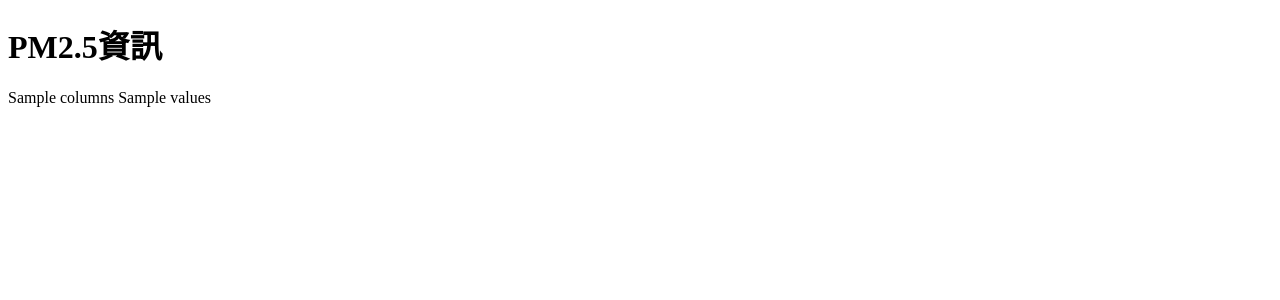
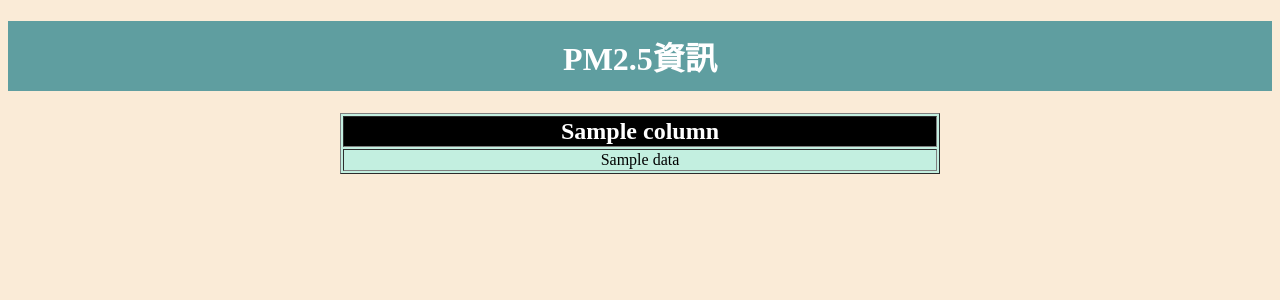
Before and after one commit to christyfeifei/flaskdemo, a Flask app: template templates/pm25.html in a window 1280 px wide. Shown: the top 300 px of the page. Run offline with Flask 3, Linux system fonts and the light colour scheme; the template is opened without the code that fills it: most values are stand-ins (such as "Sample title", 1, 10 or a date in 2020).

Commit message:
輸出pm2.5表格

```diff
--- a/pm25.py
+++ b/pm25.py
@@ -8,9 +8,9 @@ def get_pm25():
         url = 'https://data.epa.gov.tw/api/v2/aqx_p_02?api_key=e8dd42e6-9b8b-43f8-991e-b3dee723a52d&limit=1000&sort=datacreationdate%20desc&format=JSON'
         resp = requests.get(url)
         datas = resp.json()['records']
-        # 組合標題
+        # 組合標題 <一維>
         columns = list(datas[0].keys())
-        # 組合內容
+        # 組合內容 <二維>
         values = []
         for data in datas:
             values.append(list(data.values()))
--- /dev/null
+++ b/static/style.css
@@ -0,0 +1,33 @@
+body {
+        text-align:center;
+        background-color: antiquewhite;
+    }
+
+li {
+        width: 200px;
+        padding: 12px;
+        margin: 6px;
+        border-radius: 6px;
+        color: chocolate;
+        display: inline-block;
+        list-style-type: none;
+        background-color: gold;
+    }
+
+.banner{
+        background-color: cadetblue;
+        padding: 12px;
+        color:white;
+    }
+
+table {
+    background-color: rgb(195, 239, 224);
+    width: 600px;
+    margin:0 auto;
+}
+
+th{
+    font-size: 24px;
+    background-color: black;
+    color: white;
+}
--- a/templates/pm25.html
+++ b/templates/pm25.html
@@ -5,11 +5,32 @@
     <meta http-equiv="X-UA-Compatible" content="IE=edge">
     <meta name="viewport" content="width=device-width, initial-scale=1.0">
     <title>PM2.5資訊</title>
+    <link rel="stylesheet" href="../static/style.css">
 </head>
 <body>
     <h1 class="banner">PM2.5資訊</h1>
-    {{columns}}
-    {{values}}
+    {% if not columns %}
+    <h2 style="color: red">資料忙碌中，請稍候再試</h2>
+    {% else %}
+    <table border="1">
+        <thread>
+            <tr>
+                {% for column in columns %}
+                <th> {{column}}</th>
+                {% endfor %}
+            </tr>
+        </thread>
+        <tbody>
+            {% for value in values %}
+            <tr>
+                {% for data in value %}
+                <td>{{data}}</td>
+                {% endfor %}
+            </tr>
+            {% endfor %}
+        </tbody>
+    </table>
+    {% endif %}
 
 </body>
 </html>
```
Also changed, not shown: templates/stock.html (+1 -23 lines).
